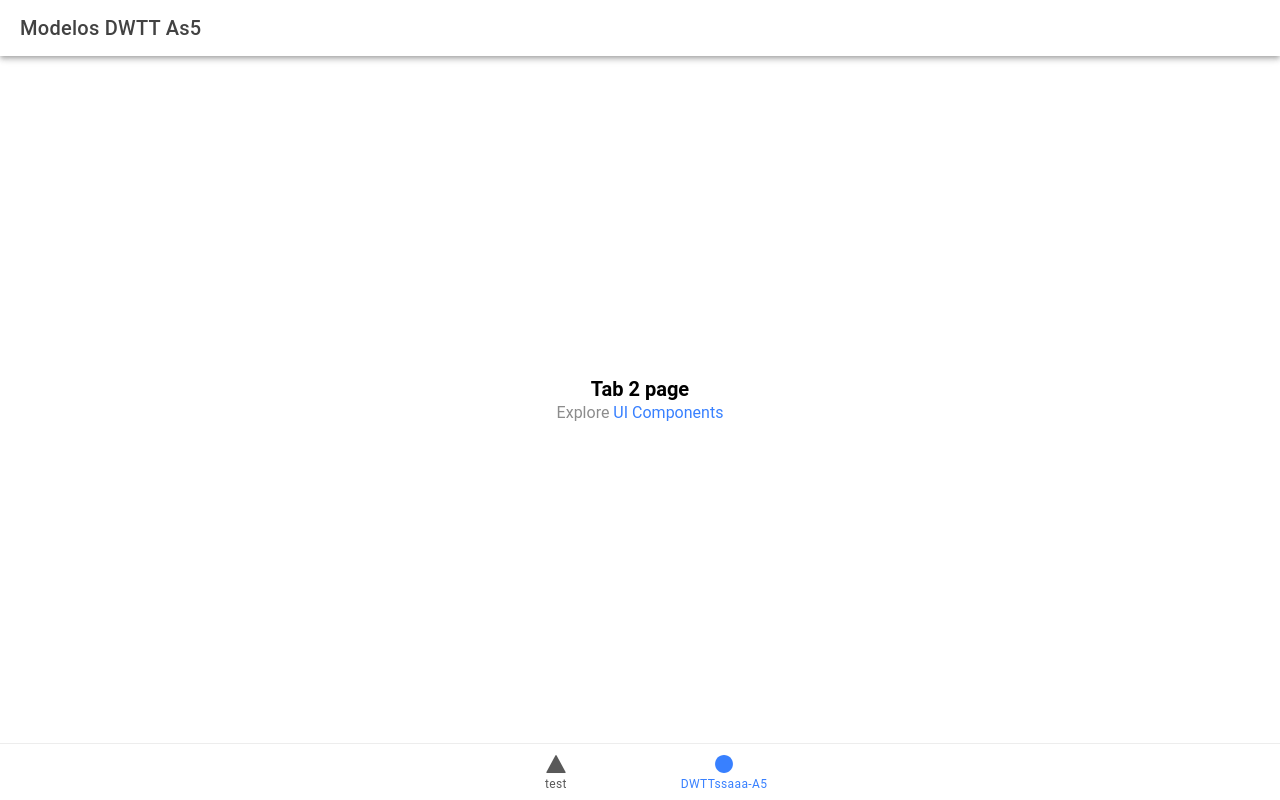
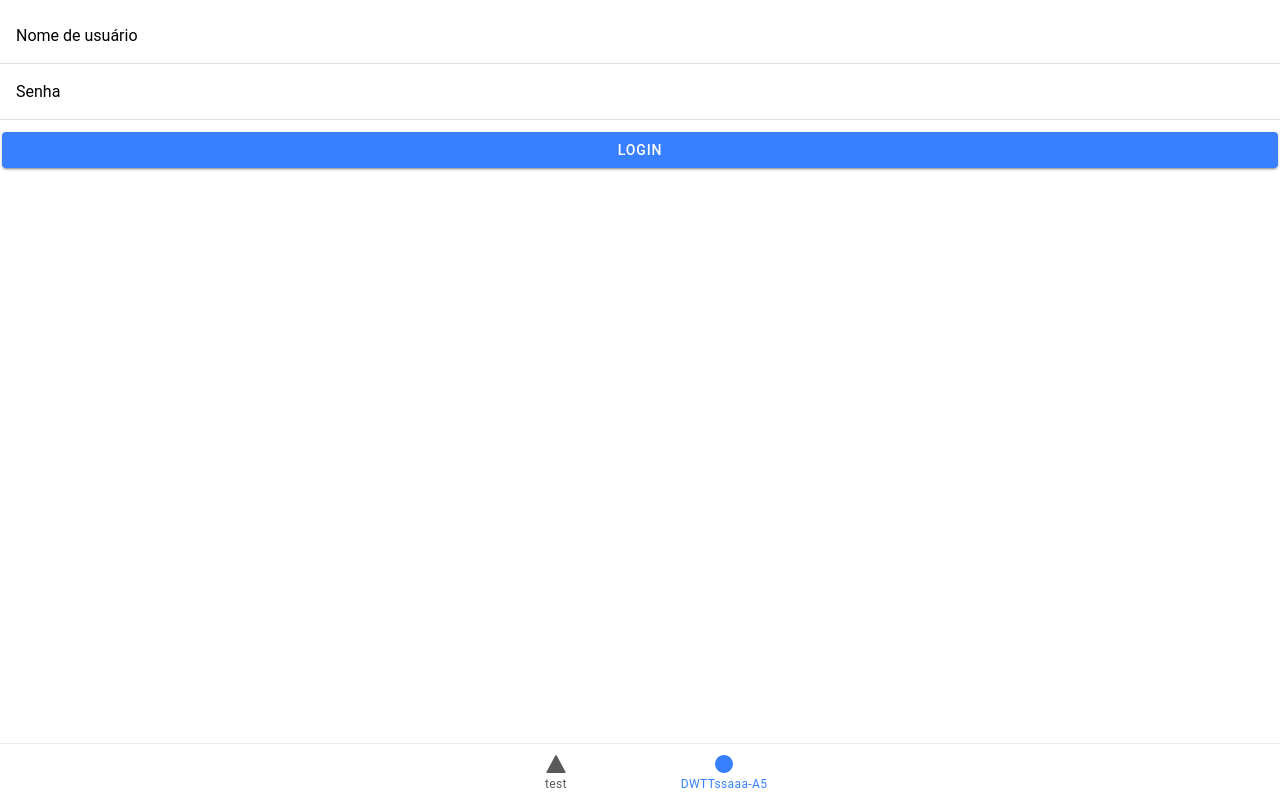
Before and after one commit to higorhbs/workwave, a React (Vite) app: page /tab2 in a window 1280 px wide. Built offline with nearby package versions, Linux system fonts and the light colour scheme.

Commit message:
tela de login

```diff
--- a/src/pages/Tab1.tsx
+++ b/src/pages/Tab1.tsx
@@ -1,5 +1,6 @@
-import { IonContent, IonHeader, IonPage, IonTitle, IonToolbar, IonImg } from '@ionic/react';
+import { IonContent, IonHeader, IonPage, IonTitle, IonToolbar, IonImg, IonInput, IonItem, IonLabel, IonButton, IonList } from '@ionic/react';
 import './Tab1.css';
+import React, { useState } from 'react';
 
 const YourComponent: React.FC = () => (
   <IonPage style={{ backgroundColor: 'white' }}>
@@ -21,4 +22,37 @@ const YourComponent: React.FC = () => (
   </IonPage>
 );
 
+
+
+const LoginPage: React.FC = () => {
+  const [username, setUsername] = useState<string>('');
+  const [password, setPassword] = useState<string>('');
+
+  const handleLogin = () => {
+    // Lógica de login aqui
+    console.log('Usuário:', username, 'Senha:', password);
+    // Você pode adicionar aqui a lógica de autenticação, navegação para a próxima página, etc.
+  };
+
+  return (
+    <IonContent>
+      <IonList>
+        <IonItem>
+          <IonLabel position="floating">Nome de usuário</IonLabel>
+          <IonInput type="text" value={username} onIonChange={e => setUsername(e.detail.value!)}></IonInput>
+        </IonItem>
+
+        <IonItem>
+          <IonLabel position="floating">Senha</IonLabel>
+          <IonInput type="password" value={password} onIonChange={e => setPassword(e.detail.value!)}></IonInput>
+        </IonItem>
+      </IonList>
+
+      <IonButton expand="block" onClick={handleLogin}>Login</IonButton>
+    </IonContent>
+  );
+};
+
+
+
 export default YourComponent;
--- a/src/pages/Tab2.tsx
+++ b/src/pages/Tab2.tsx
@@ -1,6 +1,7 @@
-import { IonContent, IonHeader, IonPage, IonTitle, IonToolbar } from '@ionic/react';
+import { IonHeader, IonPage, IonTitle, IonToolbar, IonContent, IonInput, IonItem, IonLabel, IonButton, IonList } from '@ionic/react';
 import ExploreContainer from '../components/ExploreContainer';
 import './Tab2.css';
+import React, { useState } from 'react';
 
 const Tab2: React.FC = () => {
   return (
@@ -16,10 +17,39 @@ const Tab2: React.FC = () => {
             <IonTitle size="large">Tab 23</IonTitle>
           </IonToolbar>
         </IonHeader>
-        <ExploreContainer name="Tab 2 page" />
+        <LoginPage /> {/* Renderize o componente LoginPage aqui */}
       </IonContent>
     </IonPage>
   );
 };
 
-export default Tab2;
+const LoginPage: React.FC = () => {
+  const [username, setUsername] = useState<string>('');
+  const [password, setPassword] = useState<string>('');
+
+  const handleLogin = () => {
+    // Lógica de login aqui
+    console.log('Usuário:', username, 'Senha:', password);
+    // Você pode adicionar aqui a lógica de autenticação, navegação para a próxima página, etc.
+  };
+
+  return (
+    <IonContent>
+      <IonList>
+        <IonItem>
+          <IonLabel position="floating">Nome de usuário</IonLabel>
+          <IonInput type="text" value={username} onIonChange={e => setUsername(e.detail.value!)}></IonInput>
+        </IonItem>
+
+        <IonItem>
+          <IonLabel position="floating">Senha</IonLabel>
+          <IonInput type="password" value={password} onIonChange={e => setPassword(e.detail.value!)}></IonInput>
+        </IonItem>
+      </IonList>
+
+      <IonButton expand="block" onClick={handleLogin}>Login</IonButton>
+    </IonContent>
+  );
+};
+
+export default LoginPage;
```
